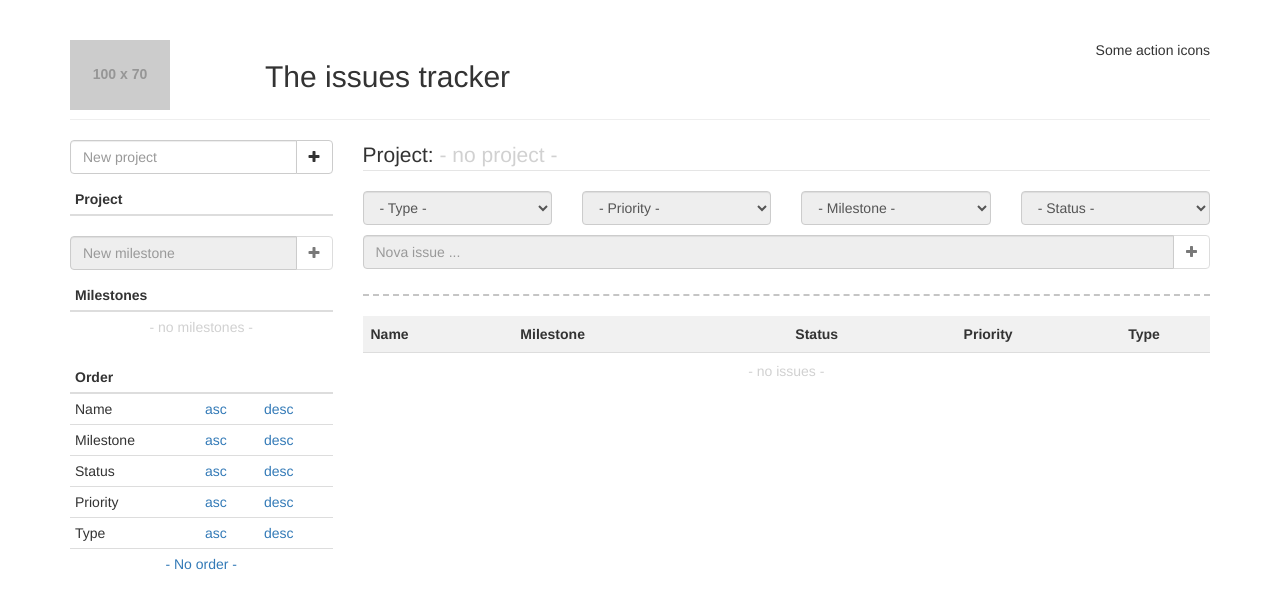
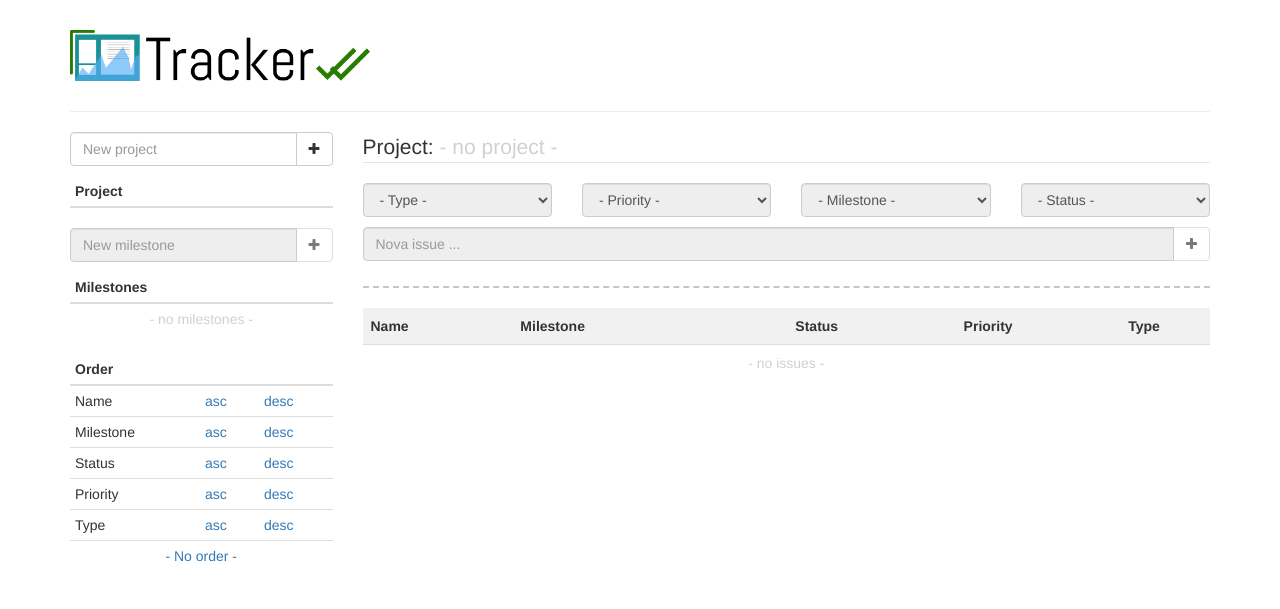
Before and after one commit to ProgramadorLivre/issue-tracker, a Flask app: page / in a window 1280 px wide. Shown: the top 609 px of the page. Run offline with Flask 2, Linux system fonts and the light colour scheme; grey boxes labelled with a size stand in for pictures from a placeholder-image service; data that the repository does not hold is empty; some libraries are stand-ins or nearby versions.

Commit message:
Header style, logotype image

```diff
--- a/static/css/index.css
+++ b/static/css/index.css
@@ -1,6 +1,15 @@
 
 *{
     font-family: "Arimo";
+}
+
+div.page-header{
+    padding-bottom: 30px;
+    margin-top: 30px;
+}
+
+.logoimg{
+    max-width: 300px;
 }
 
 .addfield{
--- a/templates/index.html
+++ b/templates/index.html
@@ -26,14 +26,10 @@
     <div class="container">
         <div class="page-header">
             <div class="row">
-                <div class="col-lg-1">
-                    <img src="http://placehold.it/100x70" class="image-responsive" alt="Issues icon">
-                </div>
-                <div class="col-lg-4 col-lg-offset-1">
-                    <h2>The issues tracker</h2>
-                </div>
-                <div class="col-lg-6 text-right">
-                    <p>Some action icons</p>
+                <div class="col-lg-12">
+                    <div class="logoimg">
+                        <img src="/static/logo.png" class="img-responsive" alt="Issues icon">
+                    </div>
                 </div>
             </div>
         </div>
```
Also changed, not shown: issues.logo.svg (added), static/logo.png (added).
